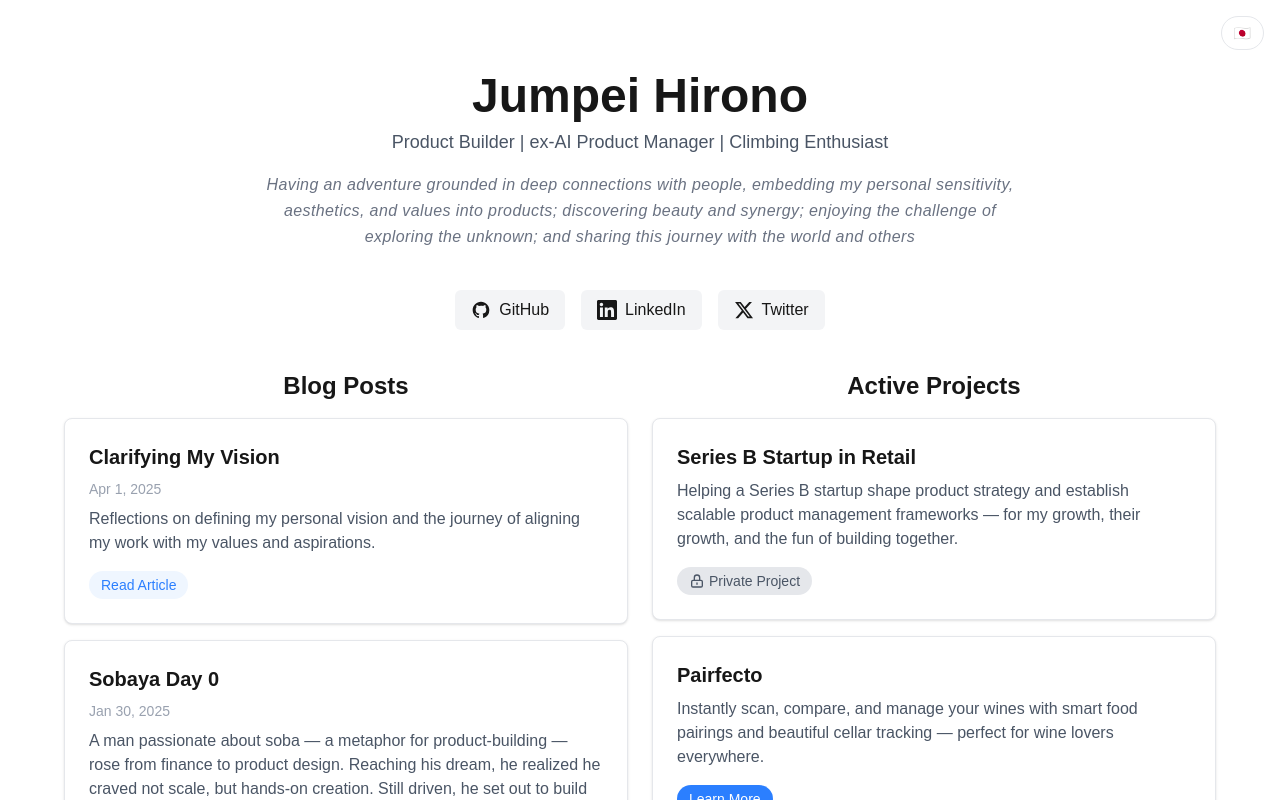
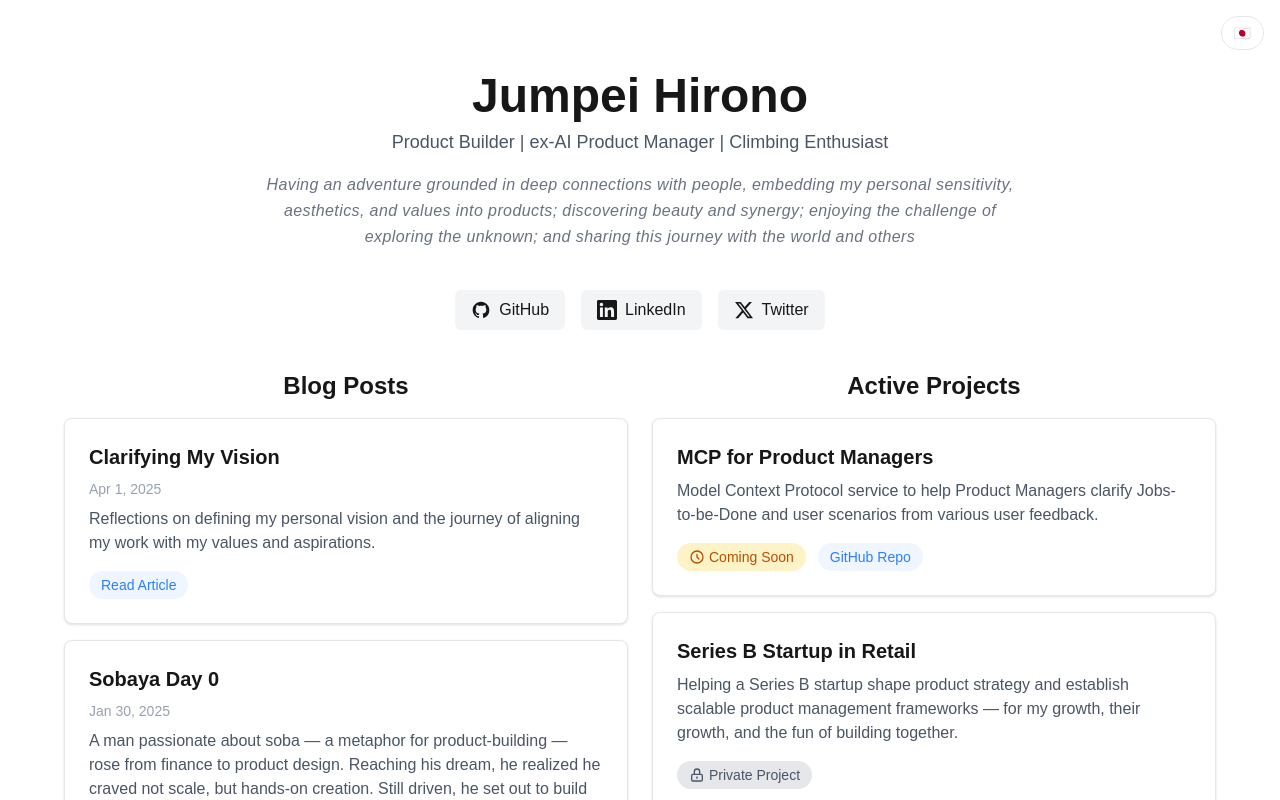
Before and after one commit to jhirono/portfolio, a Next.js app: page / in a window 1280 px wide. Shown: the top 800 px of the page. Built offline with nearby package versions, Linux system fonts and the light colour scheme.

Commit message:
Add MCP for Product Managers project details in English and Japanese translations

```diff
--- a/src/translations/content.ts
+++ b/src/translations/content.ts
@@ -94,6 +94,15 @@ export const translations: Record<'en' | 'ja', Translation> = {
       title: 'Projects',
       activeTitle: 'Active Projects',
       maintenanceTitle: 'Maintenance Mode',
+      mcpProductManager: {
+        name: 'MCP for Product Managers',
+        description: 'Model Context Protocol service to help Product Managers clarify Jobs-to-be-Done and user scenarios from various user feedback.',
+        status: 'active',
+        comingSoon: true,
+        comingSoonText: 'Coming Soon',
+        repo: 'GitHub Repo',
+        repoUrl: 'https://github.com/jhirono/pdm-ai'
+      },
       productConsulting: {
         name: 'Series B Startup in Retail',
         description: 'Helping a Series B startup shape product strategy and establish scalable product management frameworks — for my growth, their growth, and the fun of building together.',
@@ -144,7 +153,7 @@ export const translations: Record<'en' | 'ja', Translation> = {
         repoUrl: 'https://github.com/jhirono/mtnpj',
         demoUrl: 'https://mtnpj.fly.dev'
       }
-      // Add more projects here easily:
+// Add more projects here easily:
       // newProject: {
       //   name: 'New Project',
       //   description: 'Description of new project',
@@ -197,9 +206,18 @@ export const translations: Record<'en' | 'ja', Translation> = {
       title: 'プロジェクト',
       activeTitle: '開発中のプロジェクト',
       maintenanceTitle: 'メンテナンスモード',
+      mcpProductManager: {
+        name: 'MCP for Product Managers',
+        description: 'プロダクトマネージャーがさまざまなユーザーフィードバックからJTBD（Jobs-to-be-Done）やユーザーシナリオを明確化するためのModel Context Protocolサービス。',
+        status: 'active',
+        comingSoon: true,
+        comingSoonText: '近日公開',
+        repo: 'GitHub リポジトリ',
+        repoUrl: 'https://github.com/jhirono/pdm-ai'
+      },
       productConsulting: {
         name: 'シリーズBスタートアップコンサルティング',
-        description: 'シリーズBスタートアップの製品戦略の形成と拡張可能な製品管理フレームワークの確立を支援 — 自分の成長、彼らの成長、そして一緒に構築する楽しさのために。',
+        description: 'シリーズBスタートアップの製品戦略の形成と製品管理フレームワークの確立を支援',
         status: 'active',
         isPrivate: true,
         privateLabel: 'プライベートプロジェクト'
@@ -247,7 +265,6 @@ export const translations: Record<'en' | 'ja', Translation> = {
         repoUrl: 'https://github.com/jhirono/mtnpj',
         demoUrl: 'https://mtnpj.fly.dev'
       }
-      // Add more projects in Japanese here
     },
     footer: {
       copyright: '© 2025 Jumpei Hirono'
```
